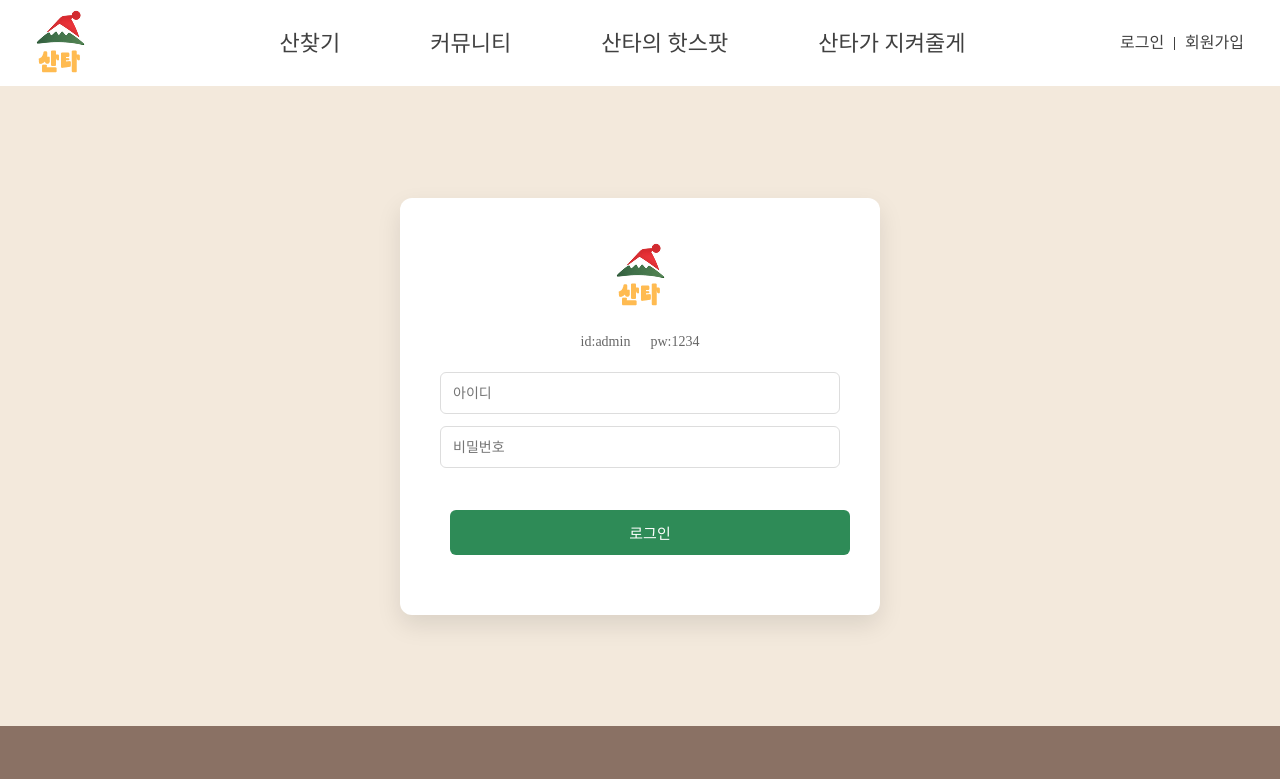
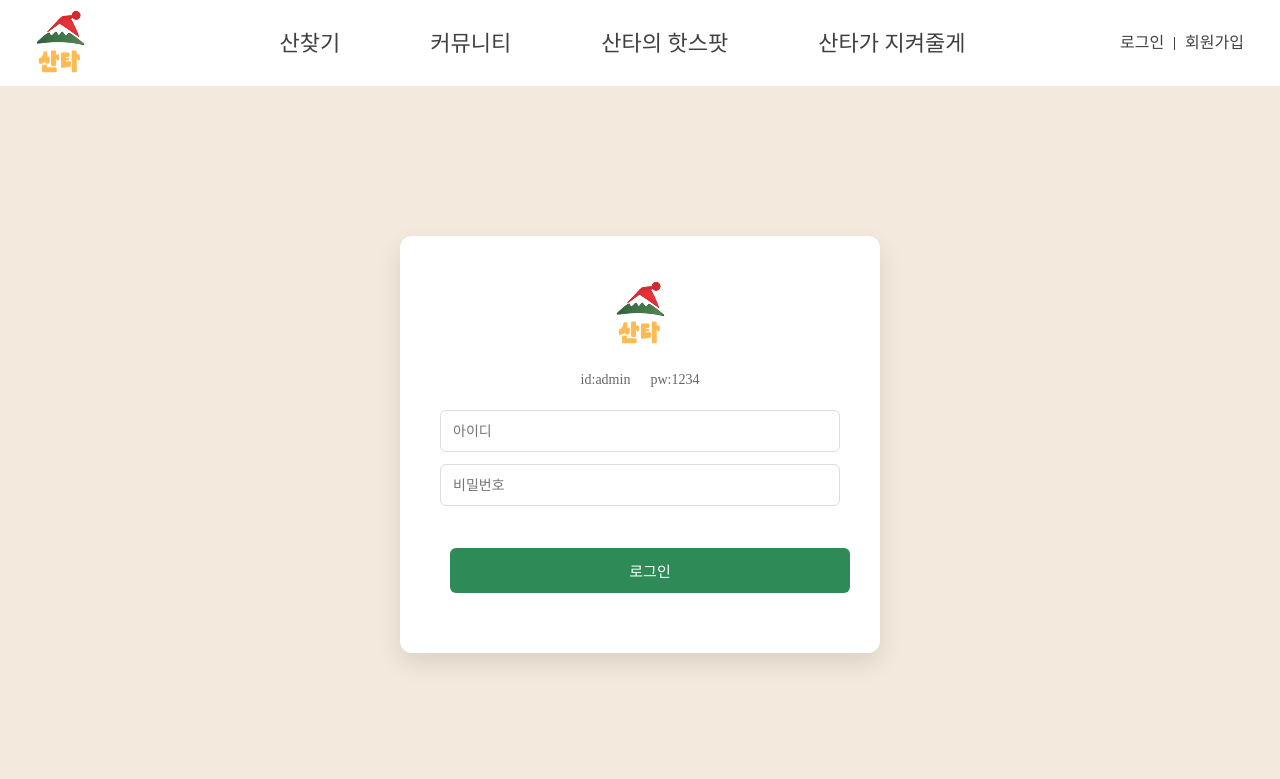
Before and after one commit to ghkoh6386-ux/sata-app, a React (Vite) app: page /login in a window 1280 px wide. Shown: the top 779 px of the page. Built offline with nearby package versions, Linux system fonts and the light colour scheme; a web font is replaced by a local one.

Commit message:
로그인 페이지 패딩 수정

```diff
--- a/src/css/login.css
+++ b/src/css/login.css
@@ -4,7 +4,7 @@
     display: flex;
     justify-content: center;
     align-items: center;
-    padding: 20px;
+    padding: 150px 20px;
 }
 
 .login-page .inner {
```
